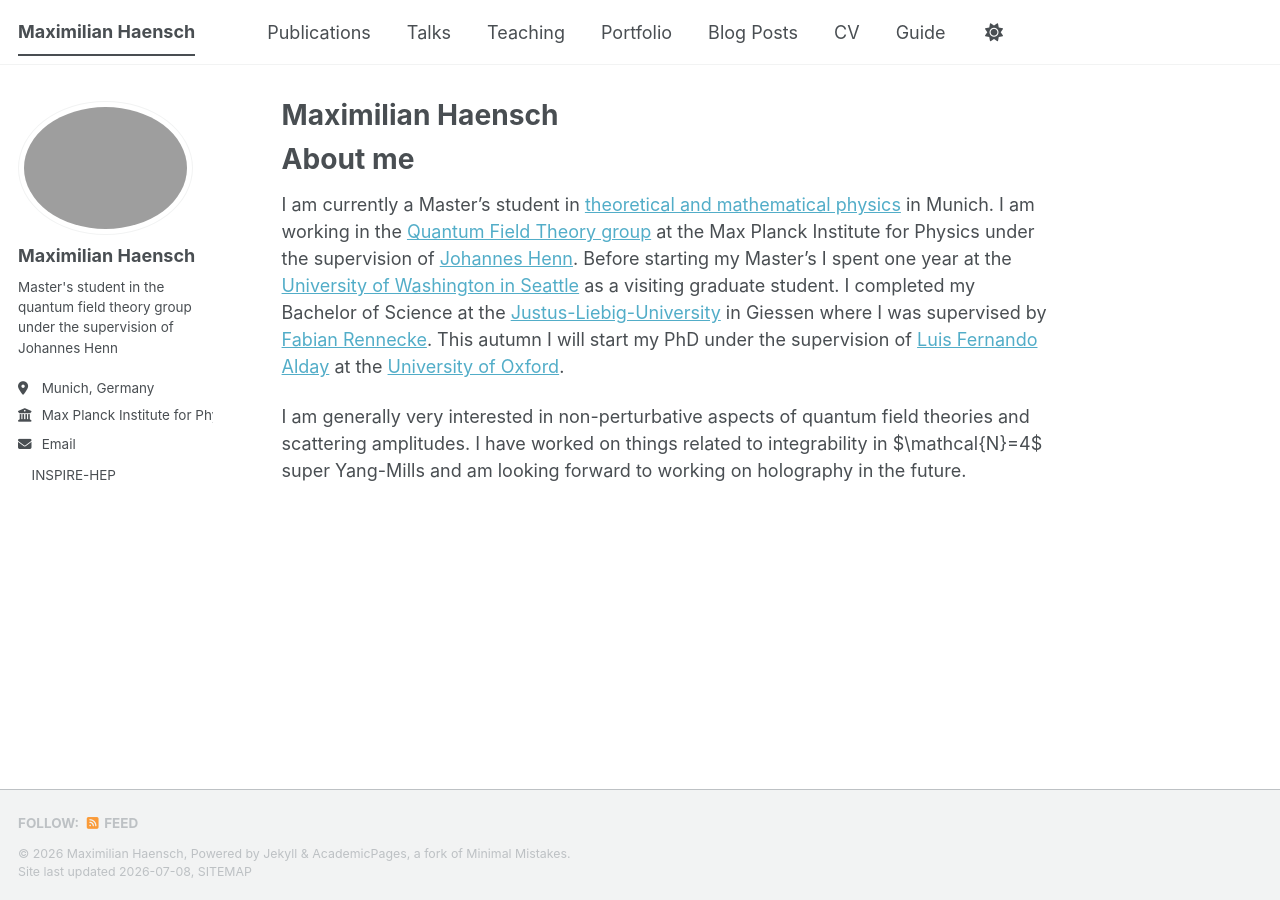
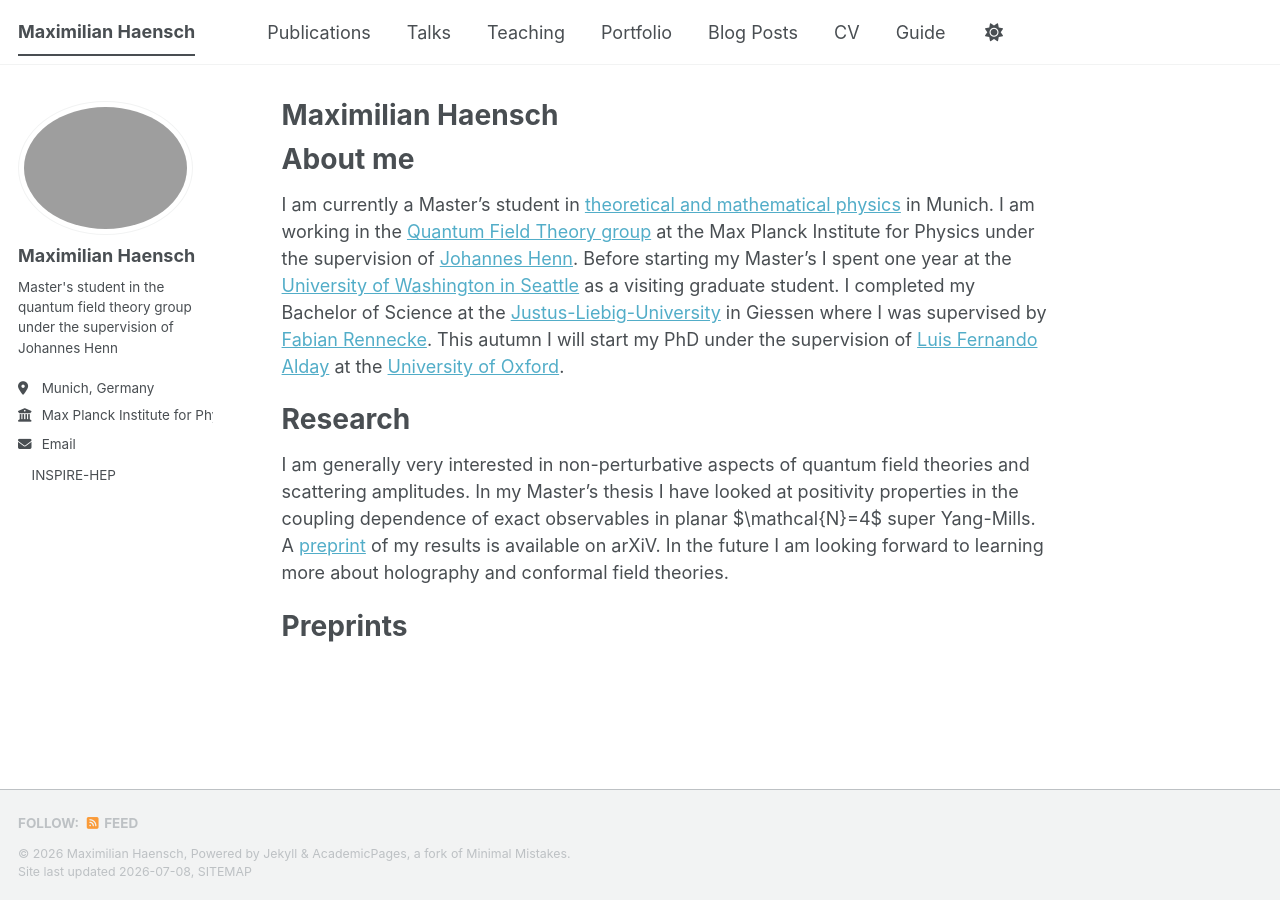
Before and after one commit to maximilianhaensch/maximilianhaensch.github.io, a Jekyll site: the page built from _pages/about.md, in a window 1280 px wide. Built offline with Jekyll 4.4.1, drawn with Linux system fonts in a browser that asks for light colours; a style sheet for code colours, icons or effects is not loaded.

Commit message:
Update about.md

```diff
--- a/_pages/about.md
+++ b/_pages/about.md
@@ -13,4 +13,10 @@ About me
 I am currently a Master's student in [theoretical and mathematical physics](https://www.theorie.physik.uni-muenchen.de/TMP/index.html) in Munich. I am working in the [Quantum Field Theory group](https://www.mpp.mpg.de/forschung/aufbau-der-materie/quantenfeldtheorie) at the Max Planck Institute for Physics under the supervision of [Johannes Henn](https://www.mpp.mpg.de/ueber-uns/organisation/direktoren/prof-dr-johannes-henn). Before starting my Master's I spent one year at the [University of Washington in Seattle](https://phys.washington.edu) as a visiting graduate student. I completed my Bachelor of Science at the [Justus-Liebig-University](https://www.uni-giessen.de/de/fbz/fb07/fachgebiete/physik) in Giessen where I was supervised by [Fabian Rennecke](https://www.uni-giessen.de/de/fbz/fb07/fachgebiete/physik/institute/theorie/qft/people/rennecke).
 This autumn I will start my PhD under the supervision of [Luis Fernando Alday](https://www.maths.ox.ac.uk/people/luis.alday) at the [University of Oxford](https://www.maths.ox.ac.uk/groups/mathematical-physics).
 
-I am generally very interested in non-perturbative aspects of quantum field theories and scattering amplitudes. I have worked on things related to integrability in $\mathcal{N}=4$ super Yang-Mills and am looking forward to working on holography in the future.
+
+Research
+======
+I am generally very interested in non-perturbative aspects of quantum field theories and scattering amplitudes. In my Master's thesis I have looked at positivity properties in the coupling dependence of exact observables in planar $\mathcal{N}=4$ super Yang-Mills. A [preprint](https://arxiv.org/abs/2606.30368) of my results is available on arXiV. In the future I am looking forward to learning more about holography and conformal field theories.
+
+Preprints
+======
```
